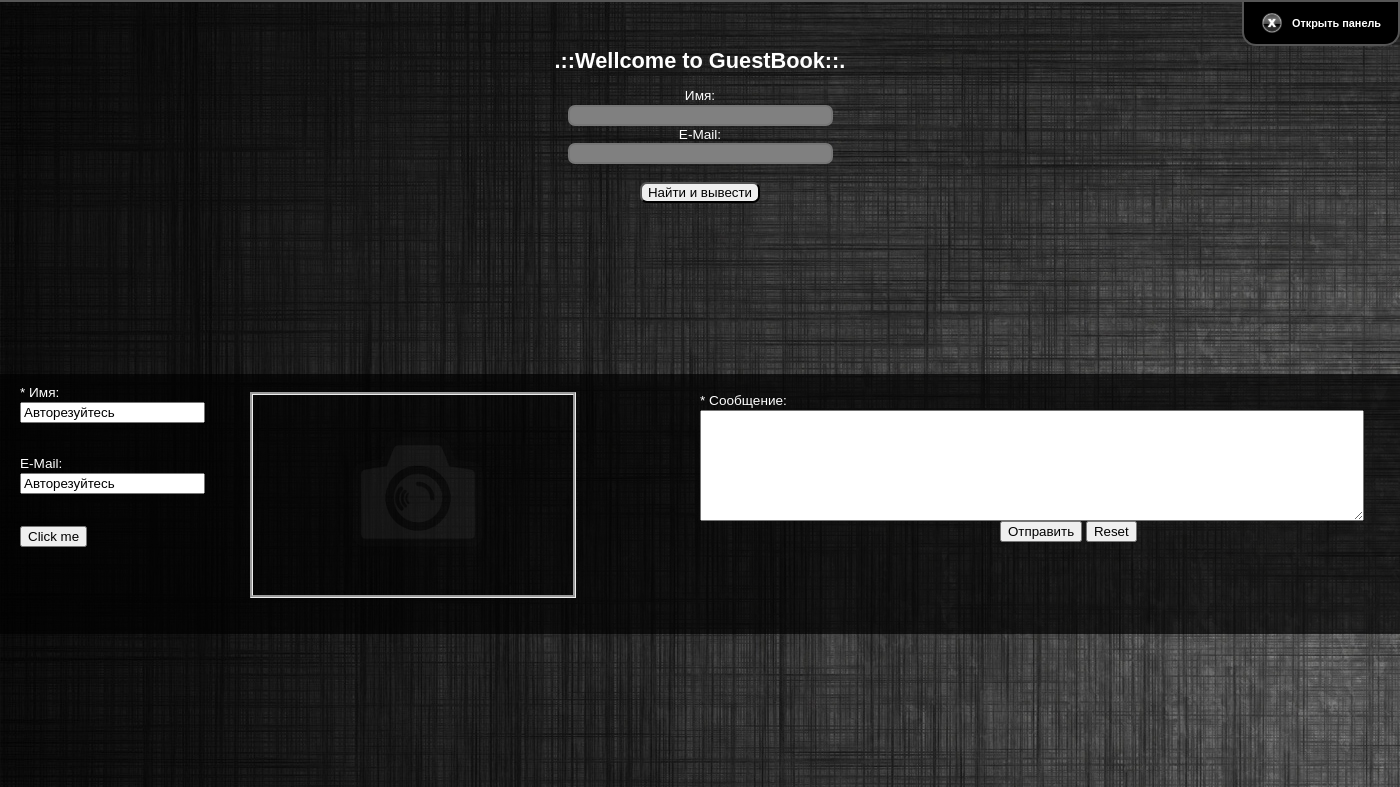
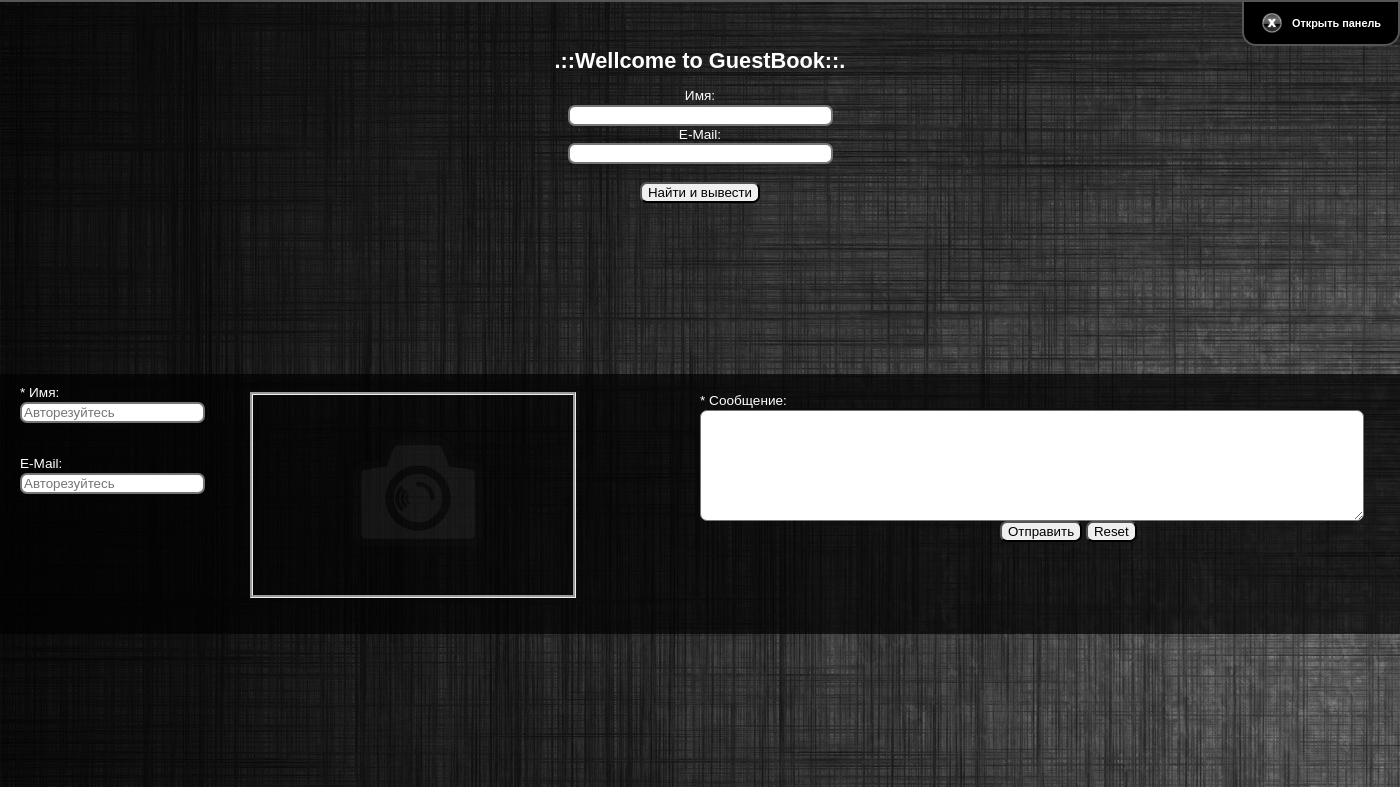
Before and after one commit to AlexandrRumiantsev/GuestBook, a PHP site: page /?first_name=1 in a window 1400 px wide. Shown: the top 787 px of the page. Run offline with PHP 8.4, Linux system fonts and the light colour scheme; data that the repository does not hold is empty; some libraries are stand-ins or nearby versions.

Commit message:
ewrwerwe
ewrwer

```diff
--- a/index.php
+++ b/index.php
@@ -46,11 +46,11 @@
 <!-- Проблема с сортировкой по дате-->
 <form method="get" action="#" style="color:white;">
 <label for="first_name">Имя:</label><br/>
-<input type="text" style="border-radius: 7px 7px 7px 7px; background: gray; border-style: solid;" name="first_name" size="30"><br/>
+<input type="text" style="border-radius: 7px 7px 7px 7px; border-style: solid;" name="first_name" size="30"><br/>
 <!-- <label for="Date">Дата:</label><br/>
 <input type="date" name="Date" size="30"><br/> -->
 <label for="E-Mail">E-Mail:</label><br/>
-<input style="border-radius: 7px 7px 7px 7px; background: gray; border-style: solid;" type="text" name="E-Mail" size="30"><br/><br/>
+<input style="border-radius: 7px 7px 7px 7px;  border-style: solid;" type="text" name="E-Mail" size="30"><br/><br/>
 <input style="border-radius: 7px 7px 7px 7px;" id="submit" type="submit" value="Найти и вывести"><br/>
 </form>
 
@@ -224,7 +224,7 @@ $count_pages = ceil($count_pages);
 </div>
 <div align="left">
 <!-- КАК В ЛОГИНЕ МОЖЕТ БЫТЬ ЧИСЛО 1(Он глобальный, объявлен в Panel) -->
-<input type="text"  id="mess" name="msg_from" value="<? echo $Login; if($Login==Null){echo"Авторезуйтесь";}?>" maxlength="40" size="20">
+<input type="text" style="border-style: solid;border-radius: 7px 7px 7px 7px;" id="mess" name="msg_from" value="<?echo $Login;?>" placeholder="<?if($Login==Null){echo"Авторезуйтесь";}?>"maxlength="40" size="20">
 </div>
 </div>
 </div>
@@ -238,7 +238,7 @@ $count_pages = ceil($count_pages);
 E-Mail:
 </div>
 <div align="left">
-<input type="text"  value="<? echo $mail; if($mail==Null){echo"Авторезуйтесь";}?>" name="msg_mail" maxlength="40" style="margin-right:50px;" size="20">
+<input type="text"  style="border-style: solid; border-radius: 7px 7px 7px 7px;" value="<?echo $mail;?>" placeholder="<?if($mail==Null){echo"Авторезуйтесь";}?>" name="msg_mail" maxlength="40" style="margin-right:50px;" size="20">
 </div>
 </div>
 </div>
@@ -257,7 +257,7 @@ URL:
 </div>
 </div>
 </div> -->
-    <button onclick="alert('test');">Click me</button>
+
 <br>
 
 </div>
@@ -266,7 +266,7 @@ URL:
 <div style="width:320px; height:200px; float:left; position:absolute; border-style:groove; float:left; margin-left:250px;"> <img style="width:130px; height:130px; padding: 30px 100px; opacity: .06;" src="images/fotik.png">
     <input type="file" id="filesPic" name="filesName" style="display: none" multiple />
 </div>
-<output id="list" style="width:200px; height:200px; float:left;"></output>
+<output id="list" style="width:200px; height:200px; float:left; padding-left:49px;"></output>
 <div>
     </label>
 <div>
@@ -277,7 +277,7 @@ URL:
 * Сообщение:
 </div>
 <div>
-<textarea cols="80" rows="7" id="message" name="msg_message"></textarea>
+<textarea cols="80" rows="7" id="message" name="msg_message" style="border-radius: 7px 7px 7px 7px;border-style: solid;"></textarea>
 </div>
 <!--Файл:<input type="file" id="filesPic" name="filesName" multiple />-->
 </div>
@@ -290,10 +290,10 @@ URL:
 
 <div style="padding-left:1000px;padding-bottom:10px;">
 
-<input type="submit" name="msg_submit" value="Отправить">
+<input type="submit" style="border-radius: 7px 7px 7px 7px;" name="msg_submit" value="Отправить">
 
 
-<input type="reset">
+<input type="reset" style="border-radius: 7px 7px 7px 7px;">
 
 </div>
 
```
